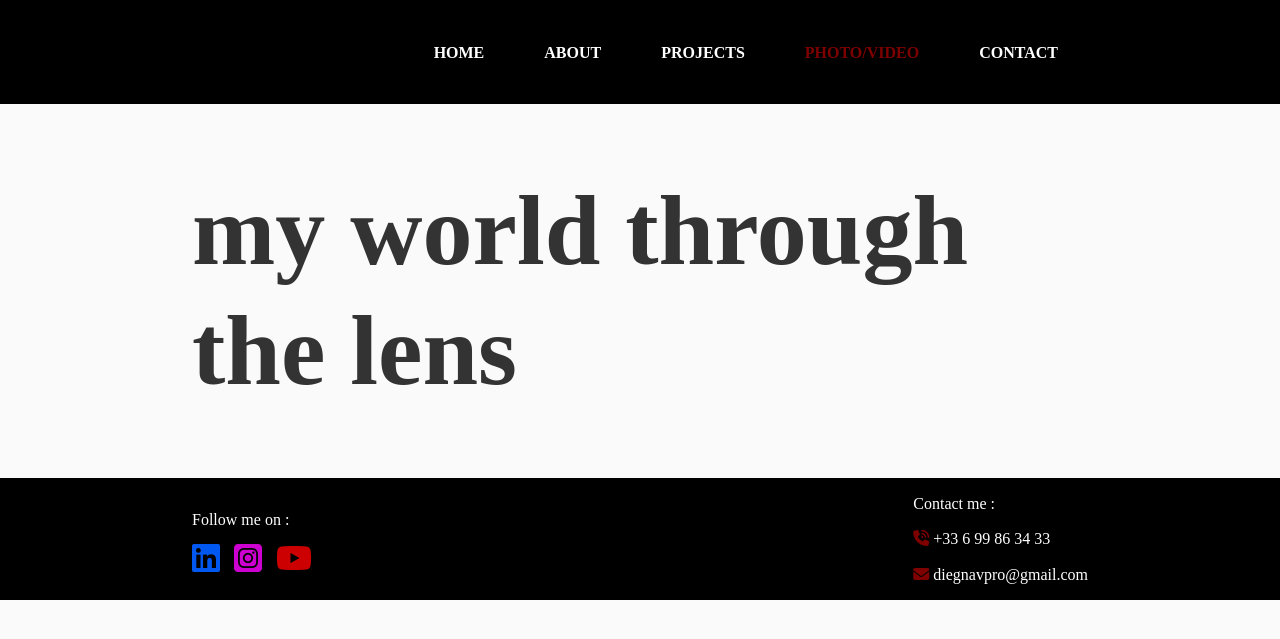
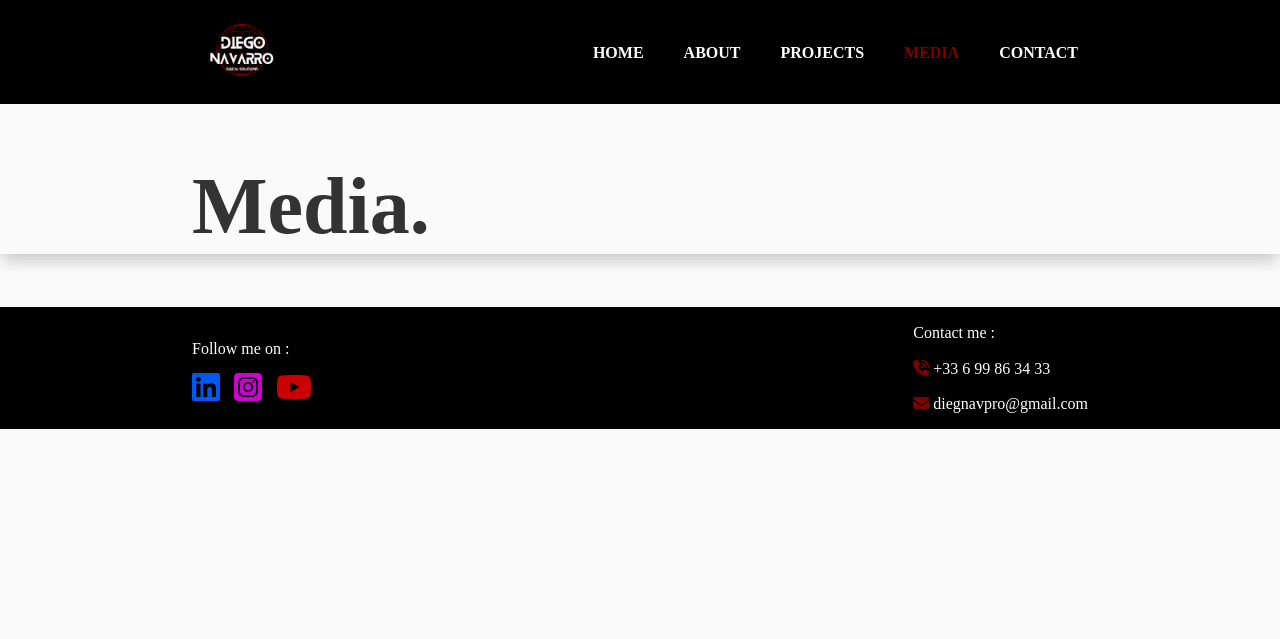
Before and after one commit to DiegNav33/My-Portfolio, a PHP site: page /pages/photo_video.html in a window 1280 px wide. Shown: the top 639 px of the page. Run offline with PHP 8.4, Linux system fonts and the light colour scheme; some libraries are stand-ins or nearby versions.

Commit message:
h1+header  on each page modified

```diff
--- a/css/style.css
+++ b/css/style.css
@@ -384,7 +384,7 @@
   list-style: none;
 }
 header .dFlex ul li {
-  padding: 2rem;
+  padding: 2rem 0 2rem 2rem;
 }
 header .dFlex ul li .active {
   color: var(--colorRed);
@@ -416,7 +416,8 @@
   /*CONTACT*/
 }
 main h1 {
-  font-size: 10rem;
+  font-size: 8rem;
+  text-transform: capitalize;
 }
 main .boxShadowContact {
   box-shadow: 0px 10px 14px -3px rgba(0, 0, 0, 0.1), 0px 10px 15px -3px rgba(0, 0, 0, 0.1);
@@ -448,6 +449,7 @@
   padding: 5rem 5rem 0 2rem;
   font-size: 2rem;
   font-weight: bold;
+  margin: 0;
 }
 main .contact .socialMediaContact p a {
   text-decoration: none;
--- a/pages/contact.html
+++ b/pages/contact.html
@@ -19,12 +19,12 @@
     <header>
         <div class="container">
             <nav class="dFlex">
-                <a href="../index.html"><img src="../images/Diego.gif" alt="Logo animé" width="100px"></a>
+                <a href="../index.html"><img src="../images/Diego.png" alt="Logo animé" width="100px"></a>
                 <ul>
                     <li><a href="../index.html">HOME</a></li>
                     <li><a href="about.html">ABOUT</a></li>
                     <li><a href="projects.html">PROJECTS</a></li>
-                    <li><a href="photo_video.html">PHOTO/VIDEO</a></li>
+                    <li><a href="photo_video.html">MEDIA</a></li>
                     <li><a class="active" href="contact.html">CONTACT</a></li>
                 </ul>
             </nav>
--- a/pages/photo_video.html
+++ b/pages/photo_video.html
@@ -19,20 +19,22 @@
     <header>
         <div class="container">
             <nav class="dFlex">
-                <a href="../index.html"><img src="../images/Diego.gif" alt="Logo animé" width="100px"></a>
+                <a href="../index.html"><img src="../images/Diego.png" alt="Logo animé" width="100px"></a>
                 <ul>
                     <li><a href="../index.html">HOME</a></li>
                     <li><a href="about.html">ABOUT</a></li>
                     <li><a href="projects.html">PROJECTS</a></li>
-                    <li><a class="active" href="photo_video.html">PHOTO/VIDEO</a></li>
+                    <li><a class="active" href="photo_video.html">MEDIA</a></li>
                     <li><a href="contact.html">CONTACT</a></li>
                 </ul>
             </nav>
         </div>
     </header>
     <main>
-        <div class="container">
-            <h1>my world through the lens</h1>
+        <div class="boxShadowContact">
+            <div class="container">
+                <h1>Media.</h1>
+            </div>
         </div>
     </main>
     <footer>
--- a/scss/style.scss
+++ b/scss/style.scss
@@ -25,7 +25,7 @@
             list-style: none;
 
             li {
-                padding: 2rem;
+                padding: 2rem 0 2rem 2rem;
 
                 .active {
                     color: var(--colorRed);
@@ -62,12 +62,12 @@
 
     /*GENERAL*/
     h1 {
-        font-size: 10rem;
+        font-size: 8rem;
         // width: fit-content;
         // margin: 5rem auto;
         // text-align: center;
         // padding: 2rem;
-        // text-transform: capitalize;
+        text-transform: capitalize;
         // border: 3px solid;
         // color: var(--colorRed);
         // box-shadow: 10px 10px 5px 0px rgba(126, 1, 0, 0.75);
@@ -118,6 +118,7 @@
                 padding: 5rem 5rem 0 2rem;
                 font-size: 2rem;
                 font-weight: bold;
+                margin: 0;
 
                 a {
                     text-decoration: none;
```
Also changed, not shown: index.html (+5 -3 lines), pages/about.html (+6 -4 lines), pages/projects.html (+6 -14 lines), 1 other file.
